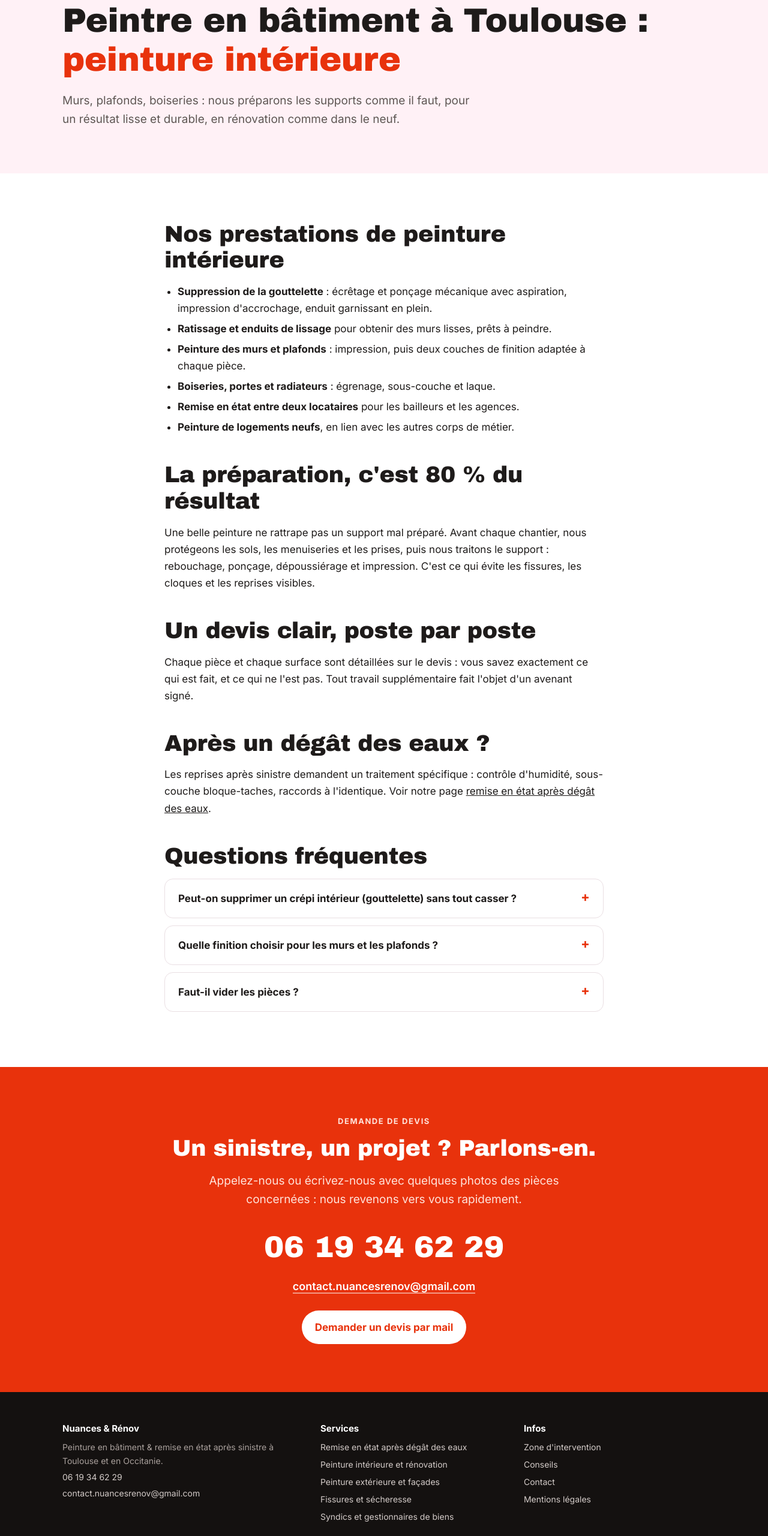
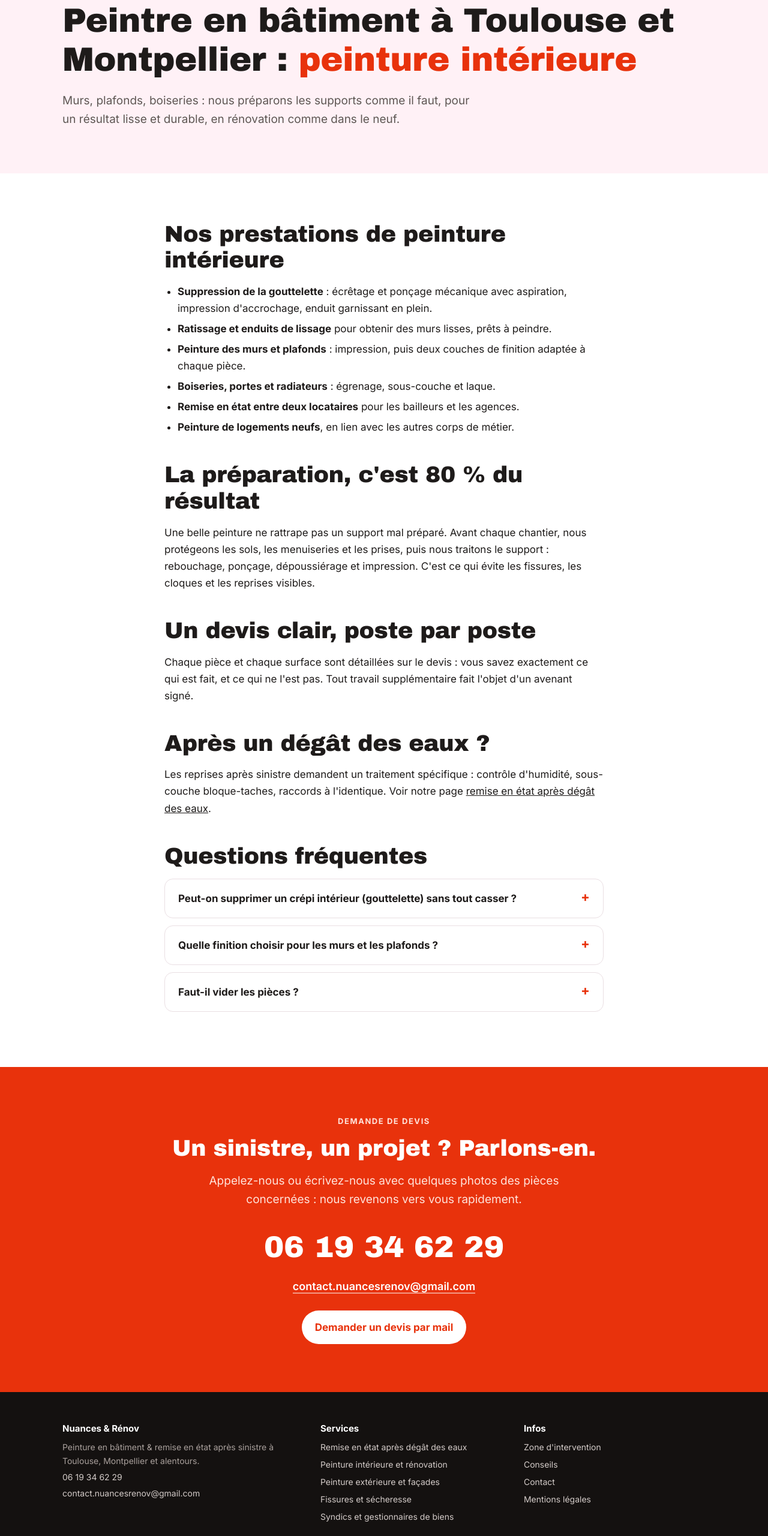
Before and after one commit to contactnuancesrenov-arch/site-nuancesrenov, a plain HTML site: page peinture-interieure.html in a window 1280 px wide. Shown: the part 236-2797 px from the top of the page at 60% size. Drawn offline with Linux system fonts and the light colour scheme.

Commit message:
Update peinture-interieure.html

```diff
--- a/peinture-interieure.html
+++ b/peinture-interieure.html
@@ -3,15 +3,15 @@
 <head>
 <meta charset="utf-8">
 <meta name="viewport" content="width=device-width, initial-scale=1">
-<title>Peinture intérieure à Toulouse, rénovation | Nuances &amp; Rénov</title>
-<meta name="description" content="Peinture intérieure à Toulouse : suppression de la gouttelette, ratissage, enduits, murs, plafonds, boiseries. Neuf et rénovation. 06 19 34 62 29.">
+<title>Peinture intérieure à Toulouse et Montpellier, rénovation | Nuances &amp; Rénov</title>
+<meta name="description" content="Peinture intérieure à Toulouse et Montpellier : suppression de la gouttelette, ratissage, enduits, murs, plafonds, boiseries. Neuf et rénovation. 06 19 34 62 29.">
 <link rel="canonical" href="https://nuancesrenov.com/peinture-interieure">
 <meta name="robots" content="index, follow">
 <meta property="og:type" content="website">
 <meta property="og:site_name" content="Nuances & Rénov">
 <meta property="og:locale" content="fr_FR">
-<meta property="og:title" content="Peinture intérieure à Toulouse, rénovation | Nuances &amp; Rénov">
-<meta property="og:description" content="Peinture intérieure à Toulouse : suppression de la gouttelette, ratissage, enduits, murs, plafonds, boiseries. Neuf et rénovation. 06 19 34 62 29.">
+<meta property="og:title" content="Peinture intérieure à Toulouse et Montpellier, rénovation | Nuances &amp; Rénov">
+<meta property="og:description" content="Peinture intérieure à Toulouse et Montpellier : suppression de la gouttelette, ratissage, enduits, murs, plafonds, boiseries. Neuf et rénovation. 06 19 34 62 29.">
 <meta property="og:url" content="https://nuancesrenov.com/peinture-interieure">
 <meta property="og:image" content="https://nuancesrenov.com/logo.png">
 <meta name="theme-color" content="#E8320C">
@@ -130,7 +130,7 @@ footer .copy{border-top:1px solid #2A2624;margin-top:30px;padding-top:18px}
 </style>
 <script type="application/ld+json">{"@context": "https://schema.org", "@type": "HousePainter", "@id": "https://nuancesrenov.com/#entreprise", "name": "Nuances & Rénov", "url": "https://nuancesrenov.com/", "telephone": "+33619346229"}</script>
 <script type="application/ld+json">{"@context": "https://schema.org", "@type": "BreadcrumbList", "itemListElement": [{"@type": "ListItem", "position": 1, "name": "Accueil", "item": "https://nuancesrenov.com/"}, {"@type": "ListItem", "position": 2, "name": "Peinture intérieure", "item": "https://nuancesrenov.com/peinture-interieure"}]}</script>
-<script type="application/ld+json">{"@context": "https://schema.org", "@type": "Service", "serviceType": "Peinture intérieure et rénovation", "provider": {"@id": "https://nuancesrenov.com/#entreprise"}, "areaServed": ["Toulouse", "Haute-Garonne"], "description": "Peinture intérieure, préparation des supports, suppression de la gouttelette, ratissage et enduits, murs, plafonds et boiseries."}</script>
+<script type="application/ld+json">{"@context": "https://schema.org", "@type": "Service", "serviceType": "Peinture intérieure et rénovation", "provider": {"@id": "https://nuancesrenov.com/#entreprise"}, "areaServed": ["Toulouse", "Haute-Garonne", "Montpellier", "Hérault"], "description": "Peinture intérieure, préparation des supports, suppression de la gouttelette, ratissage et enduits, murs, plafonds et boiseries."}</script>
 <script type="application/ld+json">{"@context": "https://schema.org", "@type": "FAQPage", "mainEntity": [{"@type": "Question", "name": "Peut-on supprimer un crépi intérieur (gouttelette) sans tout casser ?", "acceptedAnswer": {"@type": "Answer", "text": "Oui. On écrête et on ponce mécaniquement la gouttelette avec aspiration, puis on applique une impression d'accrochage et un enduit garnissant en plein pour combler le relief. Un enduit de lissage termine le travail avant la peinture."}}, {"@type": "Question", "name": "Quelle finition choisir pour les murs et les plafonds ?", "acceptedAnswer": {"@type": "Answer", "text": "En général, une peinture mate pour les plafonds, qui masque les petits défauts, et une finition velours ou satinée pour les murs, plus facile à nettoyer. En pièce humide, une peinture lessivable adaptée."}}, {"@type": "Question", "name": "Faut-il vider les pièces ?", "acceptedAnswer": {"@type": "Answer", "text": "Il faut dégager l'accès aux murs. Nous protégeons les sols, les menuiseries, les prises et le mobilier restant avant de commencer, et nous nettoyons en fin de chantier."}}]}</script>
 </head>
 <body>
@@ -149,7 +149,7 @@ footer .copy{border-top:1px solid #2A2624;margin-top:30px;padding-top:18px}
   <div class="wrap">
     <nav class="crumbs" aria-label="Fil d'Ariane"><a href="/">Accueil</a> › Peinture intérieure</nav>
     <p class="eyebrow">Neuf et rénovation</p>
-    <h1>Peintre en bâtiment à Toulouse : <em>peinture intérieure</em></h1>
+    <h1>Peintre en bâtiment à Toulouse et Montpellier : <em>peinture intérieure</em></h1>
     <p class="lead">Murs, plafonds, boiseries : nous préparons les supports comme il faut, pour un résultat lisse et durable, en rénovation comme dans le neuf.</p>
   </div>
 </section>
@@ -195,7 +195,7 @@ footer .copy{border-top:1px solid #2A2624;margin-top:30px;padding-top:18px}
     <div class="cols">
       <div>
         <h2>Nuances & Rénov</h2>
-        <p>Peinture en bâtiment & remise en état après sinistre à Toulouse et en Occitanie.</p>
+        <p>Peinture en bâtiment & remise en état après sinistre à Toulouse, Montpellier et alentours.</p>
         <p><a href="tel:+33619346229">06 19 34 62 29</a></p>
         <p><a href="mailto:contact.nuancesrenov@gmail.com">contact.nuancesrenov@gmail.com</a></p>
       </div>
```
